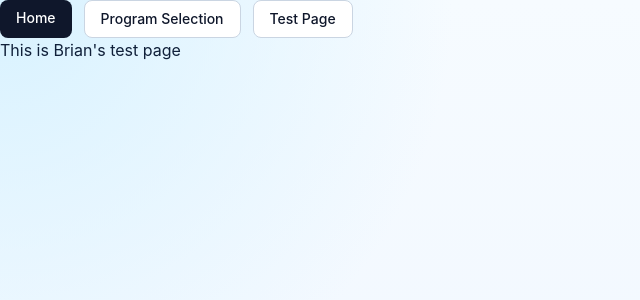
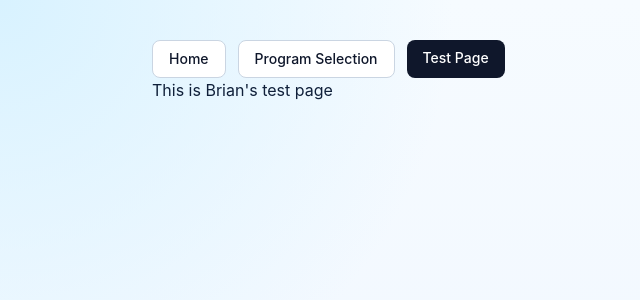
Before and after one commit to RealBabyPotato/workday-plus, a React (Vite) app in the folder apps/web/: page /testpage in a window 1280 px wide. Shown: the top 300 px of the page, without its empty margins (0-640 px from the left). Built offline with nearby package versions, Linux system fonts and the light colour scheme; no server answers.

Commit message:
Edited nav bar

```diff
--- a/apps/web/src/components/AppNav.tsx
+++ b/apps/web/src/components/AppNav.tsx
@@ -1,24 +1,29 @@
-import { NavLink } from 'react-router-dom'
+import { NavLink, type NavLinkRenderProps } from 'react-router-dom';
 
-export function AppNav(){
-    return(
+export function AppNav() {
+    const navLinkClasses = ({ isActive }: NavLinkRenderProps) =>
+        `rounded-lg px-4 py-2 text-sm font-medium transition-colors ${isActive
+            ? 'bg-slate-900 text-white'
+            : 'border border-slate-300 bg-white text-slate-900 hover:bg-slate-100 hover:border-slate-400'
+        }`;
+
+    return (
         <nav className="flex flex-wrap gap-3">
             <NavLink
                 to="/"
-          className="rounded-lg bg-slate-900 px-4 py-2 text-sm font-medium text-white"
-        >
+                className={navLinkClasses}>
                 Home
             </NavLink>
+
             <NavLink
                 to="/programselection"
-          className="rounded-lg border border-slate-300 bg-white px-4 py-2 text-sm font-medium text-slate-900"
-        >
+                className={navLinkClasses}>
                 Program Selection
             </NavLink>
+
             <NavLink
                 to="/testpage"
-          className="rounded-lg border border-slate-300 bg-white px-4 py-2 text-sm font-medium text-slate-900"
-        >
+                className={navLinkClasses}>
                 Test Page
             </NavLink>
         </nav>
--- a/apps/web/src/pages/TestPage.tsx
+++ b/apps/web/src/pages/TestPage.tsx
@@ -2,7 +2,7 @@ import {AppNav} from "../components/AppNav"
 
 export function TestPage() {
     return(
-        <main>
+        <main className="mx-auto flex min-h-screen w-full max-w-5xl flex-col gap-8 px-6 py-10">
             <section>
             <AppNav />
             <p>This is Brian's test page</p>
```
Lines whose indentation alone changed are shown as unchanged.
